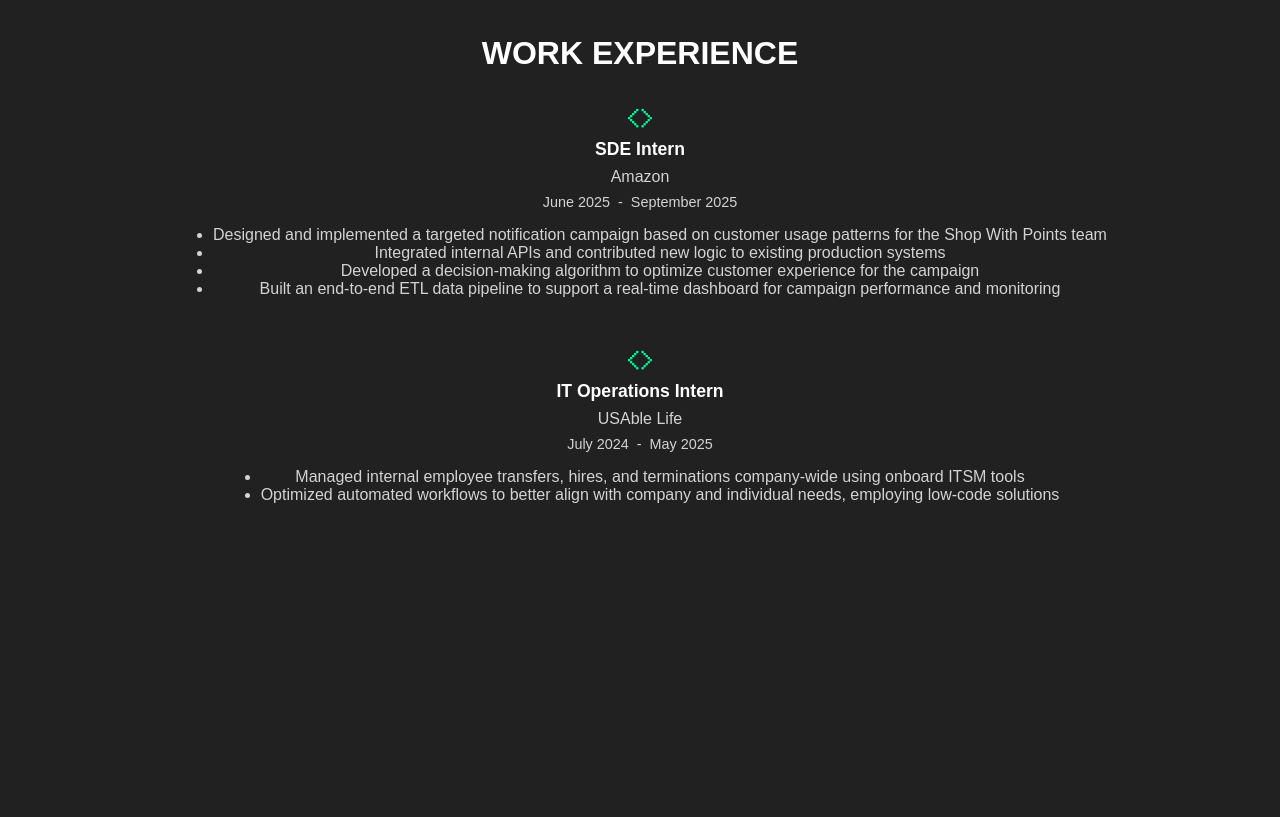
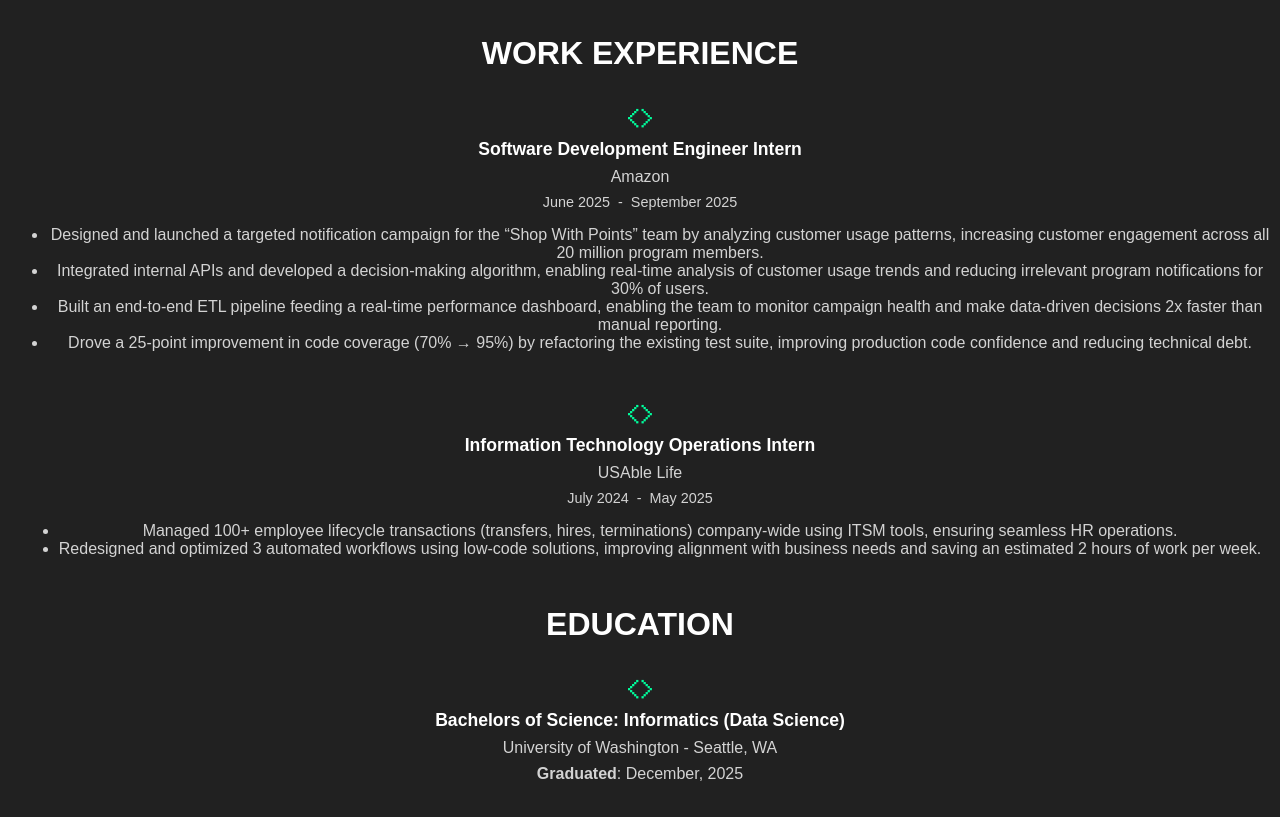
Before and after one commit to Ben-Leland/BenLeland-Portfolio, a React app: page / in a window 1280 px wide. Shown: the part 940-1757 px from the top of the page. Before the commit the page ends 1492 px from the top, so only its background shows below. Built offline with nearby package versions, Linux system fonts and the light colour scheme; a web font is replaced by a local one.

Commit message:
Add education, Add contact me page content

```diff
--- /dev/null
+++ b/src/components/Education/Education.css
@@ -0,0 +1,15 @@
+.education {
+    color: #d3d3d3;
+    margin-top: 2rem;
+}
+
+.education p {
+    margin-top: 0;
+    margin-bottom: .5rem;
+}
+
+.education-degree {
+    font-size: 1.1rem;
+    color: white;
+    font-weight: bold;
+}
--- /dev/null
+++ b/src/components/Education/Education.json
@@ -0,0 +1,9 @@
+[
+    {
+        "degree": "Bachelors of Science: Informatics (Data Science)",
+        "university": "University of Washington",
+        "location": "Seattle, WA",
+        "progress": "Graduated",
+        "date": "December, 2025"
+    }
+]
--- /dev/null
+++ b/src/components/Education/Education.jsx
@@ -0,0 +1,16 @@
+import React from 'react';
+import './Education.css';
+
+export default function Education({ degree, university, location, progress, date }) {
+    return (
+        <div className="education">
+            <p className="symbol">&lt;&gt;</p>
+
+            <p className="education-degree">{degree}</p>
+
+            <p className="education-university">{university} - {location}</p>
+
+            <p className="education-progress"><strong>{progress}</strong>: {date}</p>
+        </div>
+    )
+}
--- a/src/components/WorkExperience/WorkExperience.json
+++ b/src/components/WorkExperience/WorkExperience.json
@@ -2,23 +2,23 @@
     {
         "start": "June 2025",
         "end": "September 2025",
-        "title": "SDE Intern",
+        "title": "Software Development Engineer Intern",
         "company": "Amazon",
         "bullets": [
-            "Designed and implemented a targeted notification campaign based on customer usage patterns for the Shop With Points team",
-            "Integrated internal APIs and contributed new logic to existing production systems",
-            "Developed a decision-making algorithm to optimize customer experience for the campaign",
-            "Built an end-to-end ETL data pipeline to support a real-time dashboard for campaign performance and monitoring"
+            "Designed and launched a targeted notification campaign for the “Shop With Points” team by analyzing customer usage patterns, increasing customer engagement across all 20 million program members.",
+            "Integrated internal APIs and developed a decision-making algorithm, enabling real-time analysis of customer usage trends and reducing irrelevant program notifications for 30% of users.",
+            "Built an end-to-end ETL pipeline feeding a real-time performance dashboard, enabling the team to monitor campaign health and make data-driven decisions 2x faster than manual reporting.",
+            "Drove a 25-point improvement in code coverage (70% → 95%) by refactoring the existing test suite, improving production code confidence and reducing technical debt."
         ]
     },
     {
         "start": "July 2024",
         "end": "May 2025",
-        "title": "IT Operations Intern",
+        "title": "Information Technology Operations Intern",
         "company": "USAble Life",
         "bullets": [
-            "Managed internal employee transfers, hires, and terminations company-wide using onboard ITSM tools",
-            "Optimized automated workflows to better align with company and individual needs, employing low-code solutions"
+            "Managed 100+ employee lifecycle transactions (transfers, hires, terminations) company-wide using ITSM tools, ensuring seamless HR operations.",
+            "Redesigned and optimized 3 automated workflows using low-code solutions, improving alignment with business needs and saving an estimated 2 hours of work per week."
         ]
     }
 ]
--- a/src/pages/Contact/Contact.css
+++ b/src/pages/Contact/Contact.css
@@ -0,0 +1,38 @@
+.contact {
+    text-align: center;
+    display: flex;
+    flex-direction: column;
+    align-items: center;
+    justify-content: center;
+    min-height: 90vh;
+}
+
+.contact-title {
+    font-size: 2rem;
+    font-weight: bold;
+    margin: 0;
+}
+
+.contact-info-container {
+    margin-top: 1rem;
+    margin-bottom: 1.5rem;
+}
+
+.contact-info {
+    margin-top: .3rem;
+    margin-bottom: .3rem;
+    color: #d3d3d3;
+}
+
+.contact-button {
+    color: white;
+    border: white solid 1px;
+    text-decoration: none;
+    padding: .5rem;
+    padding-left: 1.5rem;
+    padding-right: 1.5rem;
+    font-size: 1.25rem;
+    border-radius: 15px;
+    background-color: #2e2e2e;
+    margin-bottom: 1rem;
+}
--- a/src/pages/Contact/Contact.jsx
+++ b/src/pages/Contact/Contact.jsx
@@ -4,9 +4,15 @@ import './Contact.css';
 
 export default function Contact() {
     return (
-        <div>
-            <h1>Contact Me</h1>
-            <p>Welcome to my contact page!</p>
+        <div className="contact">
+            <p className="contact-title">LET'S WORK TOGETHER</p>
+            <div className="contact-info-container">
+                <p className="contact-info">Ben_Leland@comcast.net</p>
+                <p className="contact-info">(206) 960-6226</p>
+                <p className="contact-info"> Seattle, WA</p>
+            </div>
+            <a href="https://www.linkedin.com/in/ben-leland/" className="contact-button"><strong>LINKEDIN</strong>&nbsp;&nbsp; 🡥</a>
+            <a href="https://github.com/Ben-Leland" className="contact-button"><strong>GITHUB</strong>&nbsp;&nbsp; 🡥</a>
         </div>
     )
 }
--- a/src/pages/Home/Home.jsx
+++ b/src/pages/Home/Home.jsx
@@ -1,15 +1,17 @@
-import React from 'react';
-import './Home.css';
-import { Link } from 'react-router-dom';
-import WorkExperience from '../../components/WorkExperience/WorkExperience.jsx';
-import jobs from '../../components/WorkExperience/WorkExperience.json'
+import React from "react";
+import "./Home.css";
+import { Link } from "react-router-dom";
+import WorkExperience from "../../components/WorkExperience/WorkExperience.jsx";
+import jobs from "../../components/WorkExperience/WorkExperience.json"
+import Education from "../../components/Education/Education.jsx";
+import education from "../../components/Education/Education.json"
 
 export default function Home() {
     return (
         <div>
             <div className="container home">
                 <div>
-                    <img src='/headshot.jpg' alt="Headshot" className="headshot"></img>
+                    <img src="/headshot.jpg" alt="Headshot" className="headshot"></img>
 
                     <p className="name">
                         BEN LELAND
@@ -21,43 +23,43 @@ export default function Home() {
                 </div>
 
                 <div className="link-container">
-                    <Link to='/contact' className="get-in-touch"> GET IN TOUCH &nbsp;&nbsp; 🡥</Link>
+                    <Link to="/contact" className="get-in-touch"> GET IN TOUCH &nbsp;&nbsp; 🡥</Link>
                 </div>
 
                 <div className="link-container resume">
-                    <a href="/Ben Leland - Resume.pdf" download> DOWNLOAD RESUME &nbsp;&nbsp; {'\u2B73'}</a>
+                    <a href="/Ben Leland - Resume.pdf" download> DOWNLOAD RESUME &nbsp;&nbsp; {"\u2B73"}</a>
                 </div>
 
             </div>
 
-            <div className='container home'>
+            <div className="container home">
                 <div className="section-1">
                     <p className="section-title"> ABOUT </p>
                 </div>
 
                 <div className="section-2">
-                    <div className='subtitle-group'>
+                    <div className="subtitle-group">
                         <p className="symbol">&lt;&gt;</p>
                         <p className="section-subtitle">Full-Stack Software Engineer</p>
                     </div>
                     <p className="section-body">Hi, my name is Ben Leland! I’m a recent graduate from the University of Washington where I studied Informatics, with a focus in Data Science and Software Engineering. I’m actively pursuing software engineering roles and am eager to deepen my skills through hands-on work and mentorship opportunities.</p>
                 </div>
 
-                <a href='https://www.linkedin.com/in/ben-leland/' target='_blank' rel='noreferrer' className='link-container resume section-linkedin'> LINKEDIN &nbsp;&nbsp; 🡥</a>
+                <a href="https://www.linkedin.com/in/ben-leland/" target="_blank" rel="noreferrer" className="link-container resume section-linkedin"> LINKEDIN &nbsp;&nbsp; 🡥</a>
             </div>
 
-            <div className='container home'>
+            <div className="container home">
                 <div className="section-1">
                     <p className="section-title"> SKILLS </p>
                 </div>
 
                 <div className="section-2">
-                    <div className='subtitle-group'>
+                    <div className="subtitle-group">
                         <p className="symbol">&lt;&gt;</p>
                         <p className="section-subtitle">Areas of Expertise</p>
                     </div>
 
-                    <ul className='section-body'>
+                    <ul className="section-body">
                         <li><strong>Full-Stack Development</strong> — Experience in client-side tech (JavaScript, React, HTML, CSS) and backend/systems work (Java, Python, C), plus API integration in production environments</li>
                         <li><strong>Data Engineering & Analysis</strong> — Built ETL pipelines, created databases and complex queries (SQL), and generated data visualizations (R); coursework in data structures and data modeling</li>
                         <li><strong>Software Development in Professional Settings</strong> — Shipped code to production systems, worked with internal APIs, and used Git/GitHub for version control and team collaboration</li>
@@ -69,7 +71,7 @@ export default function Home() {
                 </div>
             </div>
 
-            <div className='container home'>
+            <div className="container home">
                 <div className="section-1">
                     <p className="section-title"> WORK EXPERIENCE </p>
 
@@ -83,9 +85,25 @@ export default function Home() {
                         company={job.company}
                         bullets={job.bullets}
                     ></WorkExperience>
+                ))}
+            </div>
 
+            <div className="container home">
+                <div className="section-1">
+                    <p className="section-title">EDUCATION</p>
 
+                </div>
+
+                {education.map((education) => (
+                    <Education
+                        degree={education.degree}
+                        university={education.university}
+                        location={education.location}
+                        progress={education.progress}
+                        date={education.date}
+                    ></Education>
                 ))}
+
             </div>
         </div>
     )
```
